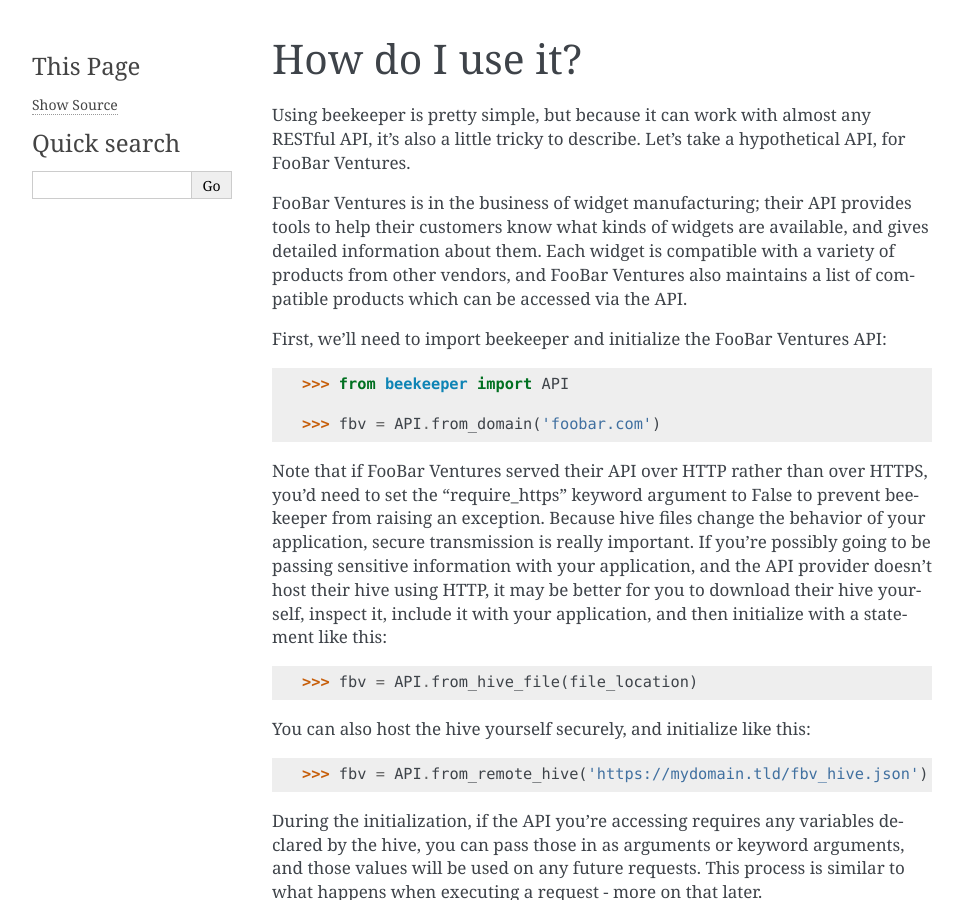
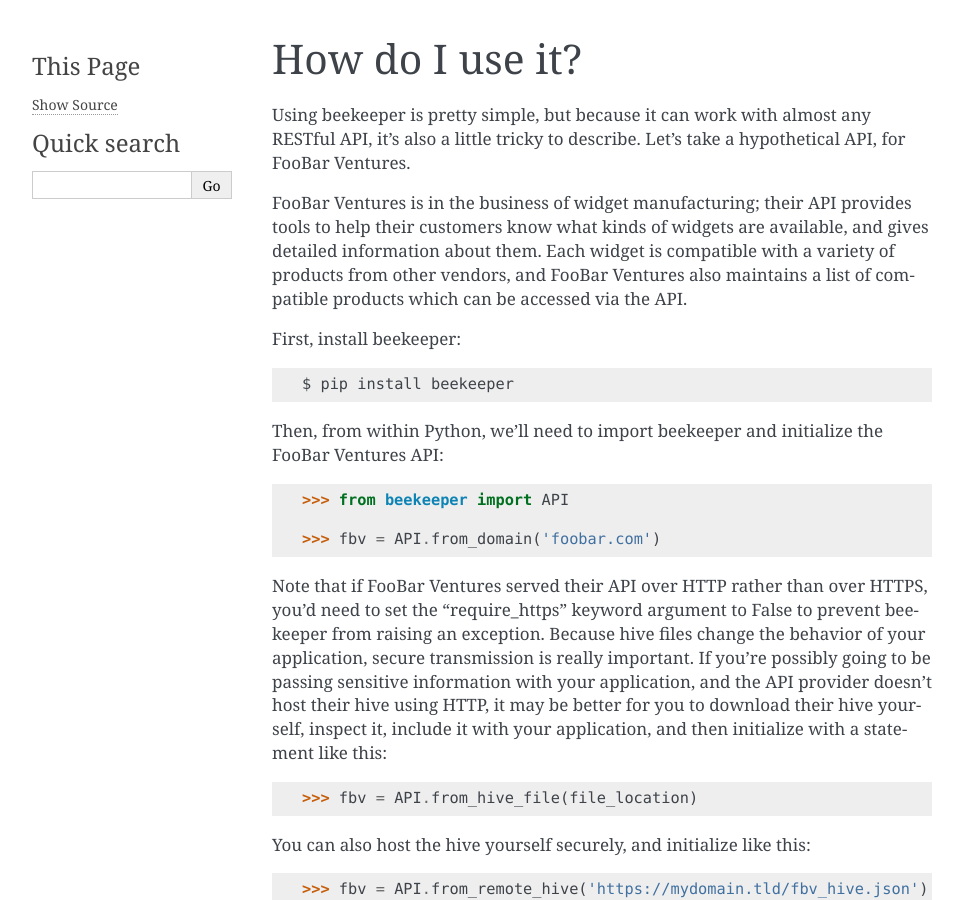
Before and after one commit to haikuginger/beekeeper, a Sphinx documentation site: the page built from docs/source/how_to_use.rst, in a window 1280 px wide and 900 px high. Shown: the whole window, without its empty margins (148-1111 px from the left). Built offline with Sphinx 7.4.7, drawn with Linux system fonts in a browser that asks for light colours.

Commit message:
Update how_to_use.rst

```diff
--- a/docs/source/how_to_use.rst
+++ b/docs/source/how_to_use.rst
@@ -12,7 +12,13 @@ is compatible with a variety of products from other vendors, and FooBar
 Ventures also maintains a list of compatible products which can be accessed
 via the API.
 
-First, we'll need to import beekeeper and initialize the FooBar Ventures API:
+First, install beekeeper:
+
+.. code:: bash
+
+    $ pip install beekeeper
+
+Then, from within Python, we'll need to import beekeeper and initialize the FooBar Ventures API:
 
 .. code:: python
 
```
